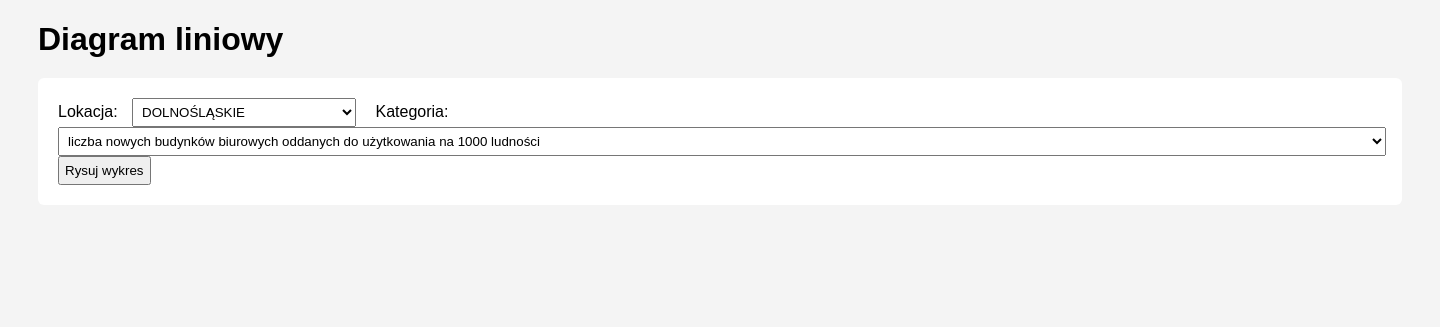
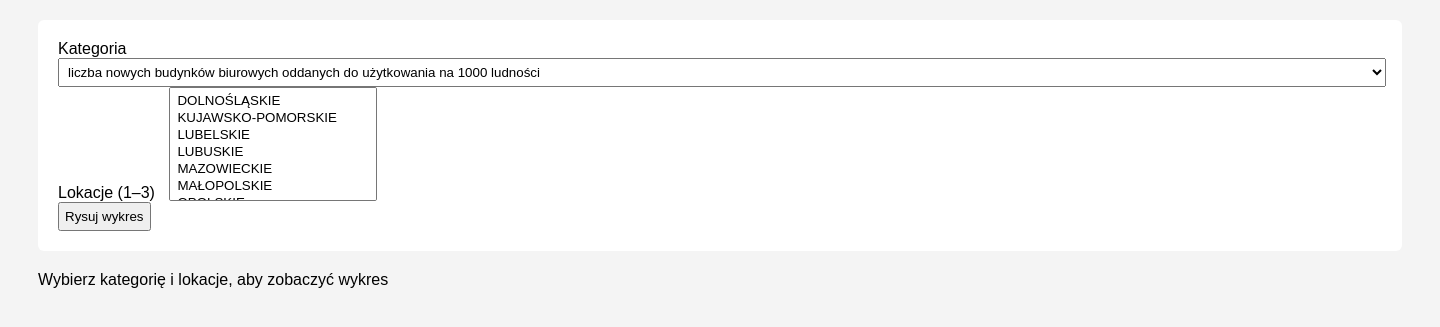
Before and after one commit to duktom/PythonFlaskProjekt1, a Flask app: page /dashboard in a window 1440 px wide. Shown: the part 76-403 px from the top of the page. Run offline with Flask 3, Linux system fonts and the light colour scheme; a user stored in the database is signed in.

Commit message:
Add files via upload

```diff
--- a/templates/dashboard.html
+++ b/templates/dashboard.html
@@ -12,19 +12,24 @@
     <a href="{{ url_for('logout') }}" style="color: #d9534f; text-decoration: none; font-weight: bold;">Wyloguj się</a>
 </nav>
 
-<h1>Diagram liniowy</h1>
+<main class="app-main">
+
+    <section class="controls">
+
+        {% with messages = get_flashed_messages(with_categories=true) %}
+        {% if messages %}
+            <ul class="flash-messages">
+            {% for category, message in messages %}
+                <li class="alert-{{ category }}">{{ message }}</li>
+            {% endfor %}
+            </ul>
+        {% endif %}
+        {% endwith %}
 
         <form method="post">
-    <label>Lokacja:</label>
-    <select name="location">
-        {% for loc in locations %}
-        <option value="{{ loc }}" {% if loc == selected_location %}selected{% endif %}>
-            {{ loc }}
-        </option>
-        {% endfor %}
-    </select>
 
-    <label>Kategoria:</label>
+            <div class="form-group">
+                <label>Kategoria</label>
                 <select name="category">
                     {% for cat in categories %}
                     <option value="{{ cat }}" {% if cat == selected_category %}selected{% endif %}>
@@ -32,15 +37,32 @@
                     </option>
                     {% endfor %}
                 </select>
+            </div>
+
+            <div class="form-group">
+                <label>Lokacje (1–3)</label>
+                <select name="locations" multiple size="6">
+                    {% for loc in locations %}
+                    <option value="{{ loc }}" {% if loc in selected_locations %}selected{% endif %}>
+                        {{ loc }}
+                    </option>
+                    {% endfor %}
+                </select>
+            </div>
 
             <button type="submit">Rysuj wykres</button>
         </form>
+    </section>
 
-{% if selected_location %}
-<div class="chart">
+    <section class="chart-area">
+        {% if selected_locations %}
             <img src="{{ url_for('static', filename='diagrams/plot.png') }}" alt="Wykres">
-</div>
+        {% else %}
+            <p class="placeholder">Wybierz kategorię i lokacje, aby zobaczyć wykres</p>
         {% endif %}
+    </section>
+
+</main>
 
 </body>
 </html>
```
Lines whose indentation alone changed are shown as unchanged.
